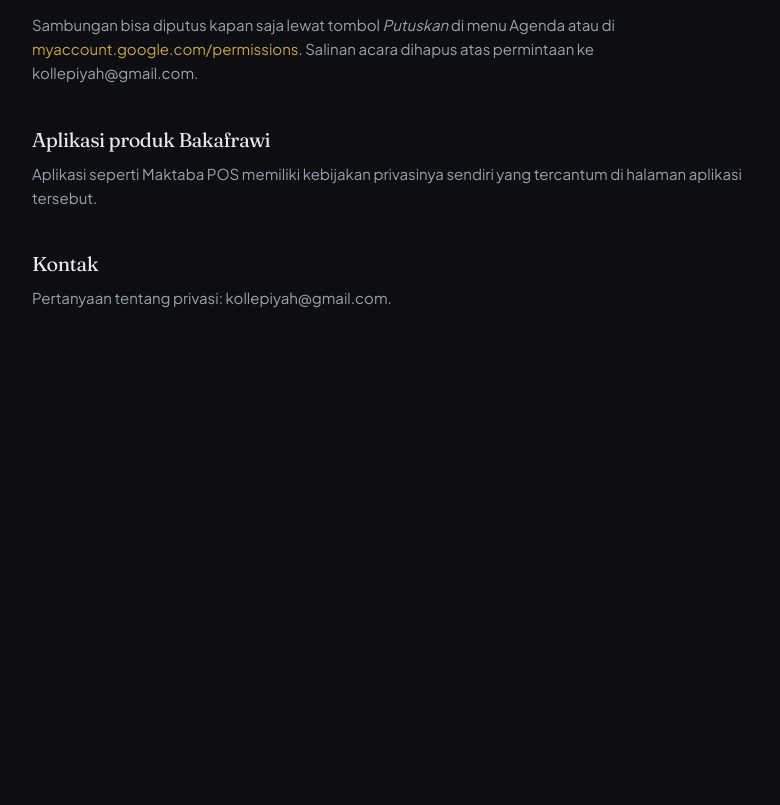
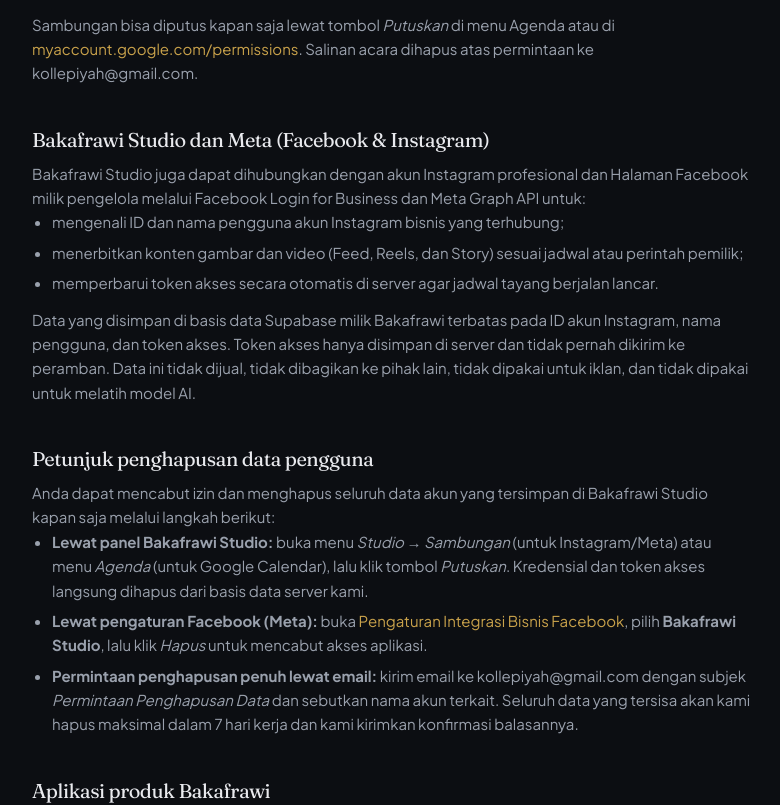
Before and after one commit to kollepiyah/Bakafrawi, a Next.js app: page /privasi in a window 1280 px wide. Shown: the part 844-1649 px from the top of the page, without its empty margins (248-1028 px from the left). Before the commit the page ends 1219 px from the top, so only its background shows below. Built offline with nearby package versions, Linux system fonts and the light colour scheme; no server answers; the database is empty.

Commit message:
Tambah bagian Meta (Facebook/Instagram) & petunjuk penghapusan data di halaman privasi

```diff
--- a/src/app/privasi/page.tsx
+++ b/src/app/privasi/page.tsx
@@ -2,10 +2,10 @@ import type { Metadata } from "next";
 import Link from "next/link";
 import { situsBawaan } from "@/content/situs";
 
-// Kebijakan privasi bakafrawi.com — juga syarat layar izin Google (Google Calendar untuk Bakafrawi Studio).
+// Kebijakan privasi bakafrawi.com — juga syarat layar izin Google (Google Calendar) dan Meta (Instagram/Facebook) untuk Bakafrawi Studio.
 export const metadata: Metadata = { title: "Kebijakan Privasi", alternates: { canonical: "/privasi" } };
 
-const BERLAKU = "18 November 2026";
+const BERLAKU = "22 November 2026";
 
 export default function Privasi() {
   const { email } = situsBawaan.kontak;
@@ -53,6 +53,47 @@ export default function Privasi() {
         Salinan acara dihapus atas permintaan ke {email}.
       </p>
 
+      <h2>Bakafrawi Studio dan Meta (Facebook &amp; Instagram)</h2>
+      <p>
+        Bakafrawi Studio juga dapat dihubungkan dengan akun Instagram profesional dan Halaman Facebook milik pengelola
+        melalui Facebook Login for Business dan Meta Graph API untuk:
+      </p>
+      <ul>
+        <li>mengenali ID dan nama pengguna akun Instagram bisnis yang terhubung;</li>
+        <li>menerbitkan konten gambar dan video (Feed, Reels, dan Story) sesuai jadwal atau perintah pemilik;</li>
+        <li>memperbarui token akses secara otomatis di server agar jadwal tayang berjalan lancar.</li>
+      </ul>
+      <p className="mt-3">
+        Data yang disimpan di basis data Supabase milik Bakafrawi terbatas pada ID akun Instagram, nama pengguna, dan
+        token akses. Token akses hanya disimpan di server dan tidak pernah dikirim ke peramban. Data ini tidak dijual,
+        tidak dibagikan ke pihak lain, tidak dipakai untuk iklan, dan tidak dipakai untuk melatih model AI.
+      </p>
+
+      <h2 id="hapus-data">Petunjuk penghapusan data pengguna</h2>
+      <p>
+        Anda dapat mencabut izin dan menghapus seluruh data akun yang tersimpan di Bakafrawi Studio kapan saja melalui
+        langkah berikut:
+      </p>
+      <ul>
+        <li>
+          <strong>Lewat panel Bakafrawi Studio:</strong> buka menu <em>Studio → Sambungan</em> (untuk Instagram/Meta) atau
+          menu <em>Agenda</em> (untuk Google Calendar), lalu klik tombol <em>Putuskan</em>. Kredensial dan token akses
+          langsung dihapus dari basis data server kami.
+        </li>
+        <li>
+          <strong>Lewat pengaturan Facebook (Meta):</strong> buka{" "}
+          <a href="https://www.facebook.com/settings?tab=business_tools" target="_blank" rel="noopener" className="text-emas hover:underline">
+            Pengaturan Integrasi Bisnis Facebook
+          </a>
+          , pilih <strong>Bakafrawi Studio</strong>, lalu klik <em>Hapus</em> untuk mencabut akses aplikasi.
+        </li>
+        <li>
+          <strong>Permintaan penghapusan penuh lewat email:</strong> kirim email ke {email} dengan subjek{" "}
+          <em>Permintaan Penghapusan Data</em> dan sebutkan nama akun terkait. Seluruh data yang tersisa akan kami
+          hapus maksimal dalam 7 hari kerja dan kami kirimkan konfirmasi balasannya.
+        </li>
+      </ul>
+
       <h2>Aplikasi produk Bakafrawi</h2>
       <p>Aplikasi seperti Maktaba POS memiliki kebijakan privasinya sendiri yang tercantum di halaman aplikasi tersebut.</p>
 
```
